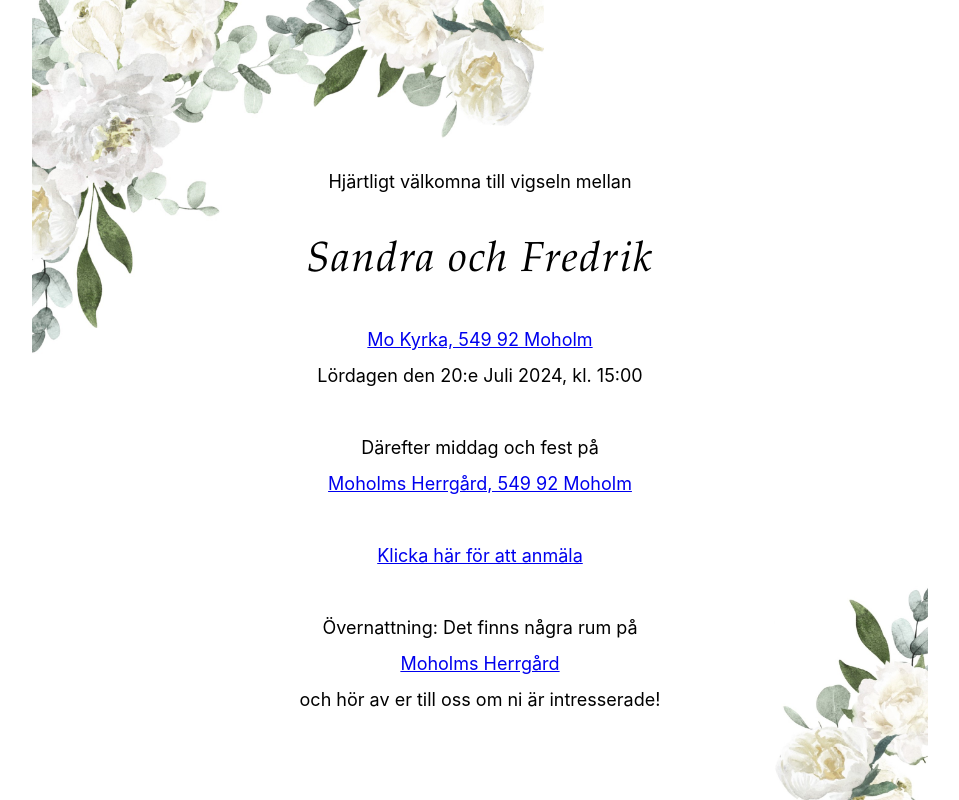
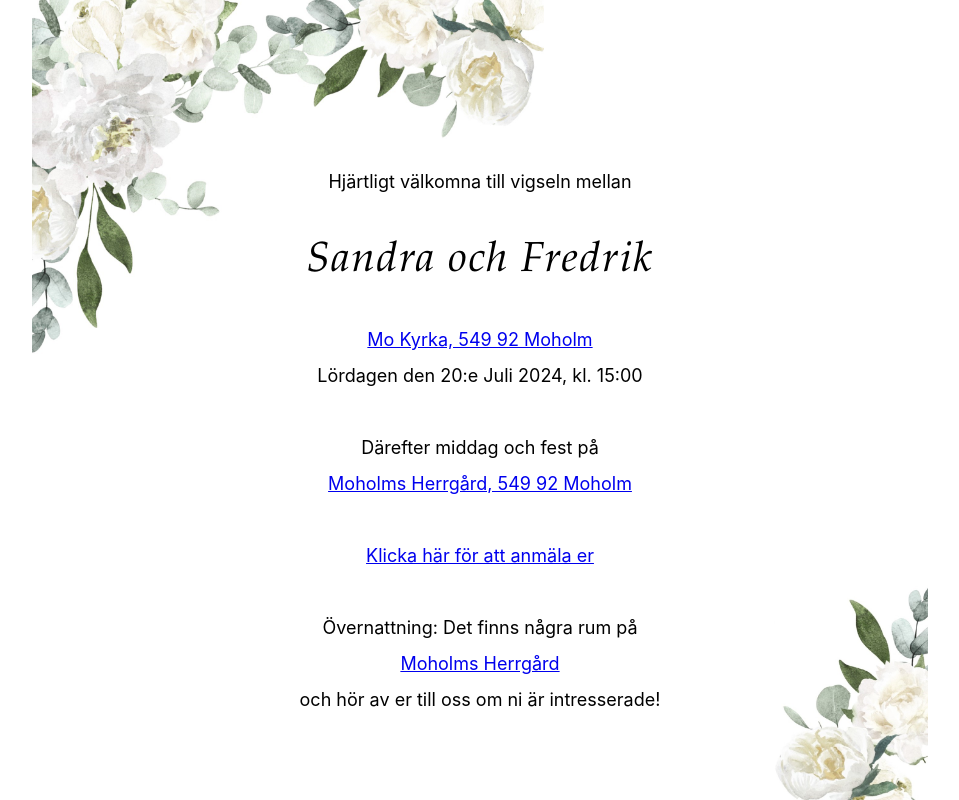
Before and after one commit to ztrangercode/ztrangercode.github.io, a React (Create React App) app in the folder brollop/: page / in a window 1280 px wide. Shown: the whole page, without its empty margins (160-1119 px from the left). Built offline with nearby package versions, Linux system fonts and the light colour scheme.

Commit message:
Added title and icon

```diff
--- a/brollop/public/index.html
+++ b/brollop/public/index.html
@@ -2,7 +2,7 @@
 <html lang="en">
   <head>
     <meta charset="utf-8" />
-    <link rel="icon" href="%PUBLIC_URL%/favicon.ico" />
+    <link rel="icon" href="%PUBLIC_URL%/heart.ico" />
     <meta name="viewport" content="width=device-width, initial-scale=1" />
     <meta name="theme-color" content="#000000" />
     <meta
@@ -24,7 +24,7 @@
       work correctly both with client-side routing and a non-root public URL.
       Learn how to configure a non-root public URL by running `npm run build`.
     -->
-    <title>React App</title>
+    <title>Bröllop Sandra och Fredrik</title>
   </head>
   <body>
     <noscript>You need to enable JavaScript to run this app.</noscript>
--- a/brollop/src/App.js
+++ b/brollop/src/App.js
@@ -28,7 +28,7 @@ function App() {
           </p>
           <p>
             <a href="https://forms.gle/9UbNJMQUdg6XDWuy5">
-              Klicka här för att anmäla
+              Klicka här för att anmäla er
             </a>
           </p>
 
```
